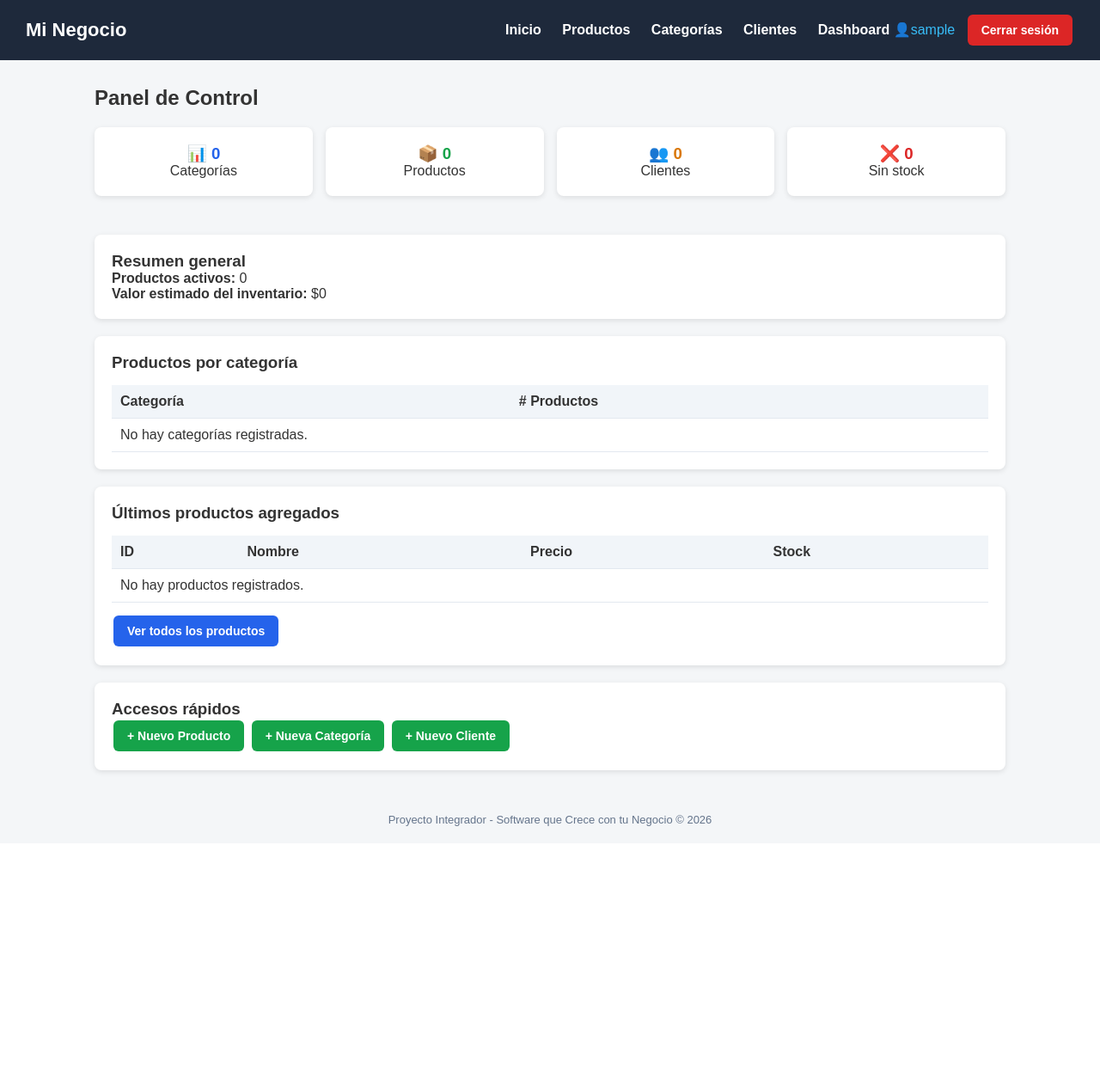
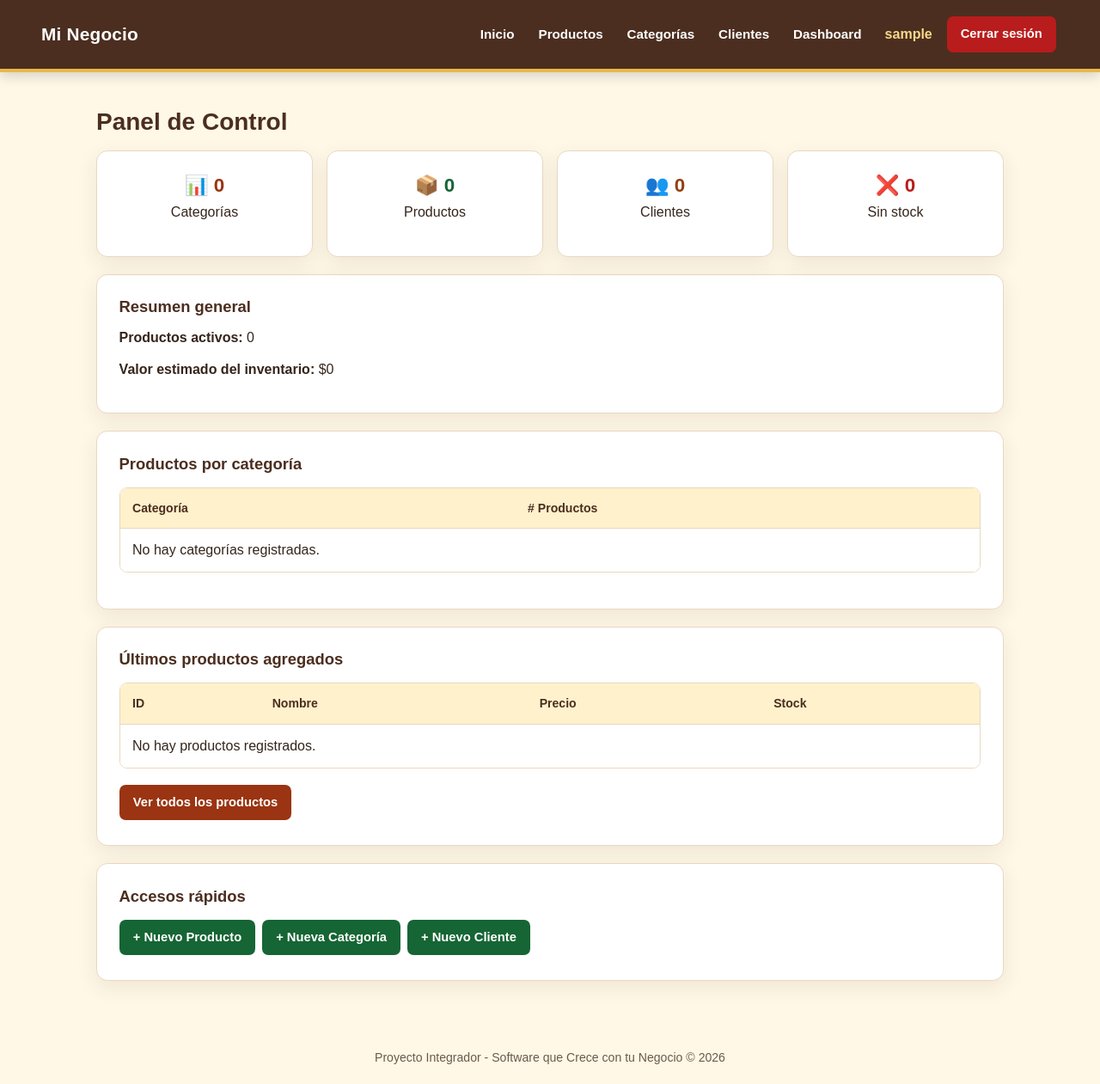
Before and after one commit to eximctc/tortilleria-AZ, a Django app: page /dashboard/ in a window 1280 px wide. Shown: the whole page at 86% size. Before the commit the page ends 961 px from the top, so only its background shows below. Run offline with Django 5.2, Linux system fonts and the light colour scheme; the visitor is signed in with stand-in values (Sample User, id 1); data that the repository does not hold is empty.

Commit message:
Actualización de estilos CSS

```diff
--- a/negocio/settings.py
+++ b/negocio/settings.py
@@ -118,7 +118,7 @@ USE_TZ = True
 # Static files (CSS, JavaScript, Images)
 # https://docs.djangoproject.com/en/6.1/howto/static-files/
 
-STATIC_URL = 'static/'
+STATIC_URL = '/static/'
 STATIC_ROOT = BASE_DIR / 'staticfiles'
 STATICFILES_DIRS = [BASE_DIR / 'static']
 
--- /dev/null
+++ b/static/css/styles.css
@@ -0,0 +1,456 @@
+:root {
+    color-scheme: light;
+    --color-primary: #9a3412;
+    --color-primary-hover: #7c2d12;
+    --color-secondary: #4b2e1f;
+    --color-maize: #e8b84a;
+    --color-background: #fff8e7;
+    --color-surface: #ffffff;
+    --color-text: #35251b;
+    --color-muted: #6b5a4a;
+    --color-border: #e8d8c0;
+    --color-success: #166534;
+    --color-danger: #b91c1c;
+    --color-warning: #92400e;
+    --shadow-card: 0 8px 24px rgba(75, 46, 31, 0.09);
+}
+
+* {
+    box-sizing: border-box;
+}
+
+html {
+    scroll-behavior: smooth;
+}
+
+body {
+    min-height: 100vh;
+    margin: 0;
+    display: flex;
+    flex-direction: column;
+    background: var(--color-background);
+    color: var(--color-text);
+    font-family: Arial, Helvetica, sans-serif;
+    line-height: 1.5;
+}
+
+a {
+    color: var(--color-primary);
+}
+
+a:focus-visible,
+button:focus-visible,
+input:focus-visible,
+select:focus-visible,
+textarea:focus-visible {
+    outline: 3px solid #8a5a00;
+    outline-offset: 3px;
+}
+
+.skip-link {
+    position: absolute;
+    z-index: 2;
+    top: 0.75rem;
+    left: 0.75rem;
+    padding: 0.65rem 0.9rem;
+    transform: translateY(-180%);
+    border-radius: 0.4rem;
+    background: var(--color-surface);
+    color: var(--color-secondary);
+    font-weight: 700;
+}
+
+.skip-link:focus {
+    transform: translateY(0);
+}
+
+.site-header {
+    display: flex;
+    align-items: center;
+    justify-content: space-between;
+    gap: 1rem 2rem;
+    padding: 1rem clamp(1rem, 4vw, 3rem);
+    border-bottom: 4px solid var(--color-maize);
+    background: var(--color-secondary);
+    color: #ffffff;
+    box-shadow: 0 4px 14px rgba(15, 23, 42, 0.18);
+}
+
+.brand {
+    flex: 0 0 auto;
+    color: #ffffff;
+    font-size: 1.3rem;
+    font-weight: 800;
+    letter-spacing: 0.01em;
+    text-decoration: none;
+}
+
+.site-nav {
+    display: flex;
+    align-items: center;
+    justify-content: flex-end;
+    flex-wrap: wrap;
+    gap: 0.45rem;
+}
+
+.site-nav > a {
+    padding: 0.5rem 0.65rem;
+    border-radius: 0.4rem;
+    color: #ffffff;
+    font-size: 0.95rem;
+    font-weight: 700;
+    text-decoration: none;
+}
+
+.site-nav > a:hover,
+.site-nav > a:focus-visible {
+    background: rgba(255, 255, 255, 0.12);
+    color: #ffffff;
+}
+
+.user-name {
+    padding: 0.45rem 0.6rem;
+    color: #f7d98b;
+    font-weight: 700;
+}
+
+.logout-form {
+    margin: 0;
+}
+
+.container {
+    width: min(1120px, 100%);
+    flex: 1;
+    margin: 0 auto;
+    padding: clamp(1.25rem, 4vw, 2.5rem) clamp(1rem, 4vw, 2rem);
+}
+
+.card {
+    margin-bottom: 1.25rem;
+    padding: clamp(1.1rem, 3vw, 1.6rem);
+    overflow: hidden;
+    border: 1px solid var(--color-border);
+    border-radius: 0.8rem;
+    background: var(--color-surface);
+    box-shadow: var(--shadow-card);
+}
+
+h1,
+h2,
+h3 {
+    margin-top: 0;
+    color: var(--color-secondary);
+    line-height: 1.25;
+}
+
+h2 {
+    margin-bottom: 1rem;
+    font-size: clamp(1.35rem, 3vw, 1.75rem);
+}
+
+h3 {
+    margin-bottom: 0.8rem;
+    font-size: 1.15rem;
+}
+
+p {
+    margin: 0 0 0.8rem;
+}
+
+.btn {
+    display: inline-flex;
+    min-height: 2.6rem;
+    align-items: center;
+    justify-content: center;
+    gap: 0.35rem;
+    margin: 0.2rem 0.2rem 0.2rem 0;
+    padding: 0.6rem 0.95rem;
+    border: 1px solid transparent;
+    border-radius: 0.45rem;
+    color: #ffffff;
+    cursor: pointer;
+    font: inherit;
+    font-size: 0.92rem;
+    font-weight: 700;
+    line-height: 1.2;
+    text-align: center;
+    text-decoration: none;
+    transition: background-color 140ms ease, transform 140ms ease;
+}
+
+.btn:hover {
+    transform: translateY(-1px);
+}
+
+.btn-primary {
+    background: var(--color-primary);
+}
+
+.btn-primary:hover {
+    background: var(--color-primary-hover);
+}
+
+.btn-success {
+    background: var(--color-success);
+}
+
+.btn-danger {
+    background: var(--color-danger);
+}
+
+.btn-warning {
+    background: var(--color-warning);
+}
+
+.btn-secondary {
+    background: var(--color-secondary);
+}
+
+.table-responsive {
+    width: 100%;
+    margin: 1rem 0;
+    overflow-x: auto;
+    border: 1px solid var(--color-border);
+    border-radius: 0.55rem;
+    -webkit-overflow-scrolling: touch;
+}
+
+table {
+    width: 100%;
+    border-collapse: collapse;
+    background: var(--color-surface);
+    text-align: left;
+}
+
+th,
+td {
+    padding: 0.8rem 0.9rem;
+    border-bottom: 1px solid var(--color-border);
+    vertical-align: middle;
+}
+
+th {
+    background: #fff1cc;
+    color: var(--color-secondary);
+    font-size: 0.88rem;
+    font-weight: 800;
+    white-space: nowrap;
+}
+
+tbody tr:last-child td {
+    border-bottom: 0;
+}
+
+tbody tr:hover {
+    background: #fffcf5;
+}
+
+.table-responsive table {
+    min-width: 620px;
+}
+
+.table-responsive td .btn {
+    white-space: nowrap;
+}
+
+.card form p {
+    margin-bottom: 1rem;
+}
+
+.card form label {
+    display: block;
+    margin-bottom: 0.35rem;
+    color: var(--color-secondary);
+    font-weight: 700;
+}
+
+.card form input:not([type="checkbox"]):not([type="radio"]),
+.card form select,
+.card form textarea {
+    width: 100%;
+    min-height: 2.7rem;
+    padding: 0.65rem 0.75rem;
+    border: 1px solid #d6c5a8;
+    border-radius: 0.45rem;
+    background: #ffffff;
+    color: var(--color-text);
+    font: inherit;
+}
+
+.card form textarea {
+    min-height: 7rem;
+    resize: vertical;
+}
+
+.card form input[type="checkbox"],
+.card form input[type="radio"] {
+    width: 1rem;
+    height: 1rem;
+    margin-right: 0.45rem;
+    accent-color: var(--color-primary);
+}
+
+.card form .helptext {
+    display: block;
+    margin-top: 0.25rem;
+    color: var(--color-muted);
+    font-size: 0.88rem;
+}
+
+.card form ul.errorlist {
+    margin: 0.3rem 0 0.6rem;
+    padding-left: 1.2rem;
+    color: var(--color-danger);
+}
+
+.messages {
+    margin: 0 0 1.25rem;
+    padding: 0;
+    list-style: none;
+}
+
+.messages li {
+    margin-bottom: 0.6rem;
+    padding: 0.8rem 1rem;
+    border: 1px solid transparent;
+    border-radius: 0.5rem;
+    font-weight: 700;
+}
+
+.messages .success {
+    border-color: #86efac;
+    background: #dcfce7;
+    color: #166534;
+}
+
+.messages .error {
+    border-color: #fca5a5;
+    background: #fee2e2;
+    color: #991b1b;
+}
+
+.messages .warning {
+    border-color: #fcd34d;
+    background: #fef3c7;
+    color: #78350f;
+}
+
+.auth-card {
+    width: min(100%, 440px);
+    margin: clamp(1rem, 6vh, 3.5rem) auto;
+}
+
+.stat-grid {
+    display: grid;
+    grid-template-columns: repeat(auto-fit, minmax(min(100%, 190px), 1fr));
+    gap: 1rem;
+    margin-bottom: 1.25rem;
+}
+
+.stat-card {
+    margin-bottom: 0;
+    text-align: center;
+}
+
+.stat-card h3 {
+    margin-bottom: 0.35rem;
+    font-size: 1.4rem;
+}
+
+.stat-card--primary h3 {
+    color: var(--color-primary);
+}
+
+.stat-card--success h3 {
+    color: var(--color-success);
+}
+
+.stat-card--warning h3 {
+    color: var(--color-warning);
+}
+
+.stat-card--danger h3 {
+    color: var(--color-danger);
+}
+
+.form-error-banner {
+    margin-top: 1rem;
+    padding: 0.75rem 0.9rem;
+    border: 1px solid #fca5a5;
+    border-radius: 0.45rem;
+    background: #fee2e2;
+    color: #991b1b;
+    font-weight: 700;
+}
+
+.site-footer {
+    padding: 1.2rem 1rem;
+    color: var(--color-muted);
+    font-size: 0.88rem;
+    text-align: center;
+}
+
+.sr-only {
+    position: absolute;
+    width: 1px;
+    height: 1px;
+    padding: 0;
+    overflow: hidden;
+    clip: rect(0, 0, 0, 0);
+    white-space: nowrap;
+    border: 0;
+}
+
+@media (max-width: 760px) {
+    .site-header {
+        align-items: flex-start;
+        flex-direction: column;
+        gap: 0.7rem;
+        padding: 1rem;
+    }
+
+    .site-nav {
+        width: 100%;
+        justify-content: flex-start;
+        gap: 0.25rem;
+    }
+
+    .site-nav > a {
+        padding: 0.45rem 0.55rem;
+    }
+
+    .logout-form {
+        margin: 0.2rem 0;
+    }
+
+    .container {
+        padding: 1.25rem 0.8rem;
+    }
+
+    .table-responsive table {
+        min-width: 680px;
+    }
+}
+
+@media (max-width: 420px) {
+    .btn {
+        padding: 0.58rem 0.7rem;
+        font-size: 0.86rem;
+    }
+
+    .card {
+        padding: 1rem;
+    }
+}
+
+@media (prefers-reduced-motion: reduce) {
+    html {
+        scroll-behavior: auto;
+    }
+
+    *,
+    *::before,
+    *::after {
+        transition-duration: 0.01ms !important;
+    }
+}
--- a/templates/base.html
+++ b/templates/base.html
@@ -4,109 +4,41 @@
     <meta charset="UTF-8">
     <meta name="viewport" content="width=device-width, initial-scale=1.0">
     <title>{% block title %}Mi Negocio{% endblock %}</title>
-    <style>
-        * { margin: 0; padding: 0; box-sizing: border-box; }
-        body { font-family: Arial, sans-serif; background: #f4f6f8; color: #333; }
-        header {
-            background: #1e293b;
-            color: #fff;
-            padding: 15px 30px;
-            display: flex;
-            justify-content: space-between;
-            align-items: center;
-        }
-        header h1 { font-size: 22px; }
-        header nav a {
-            color: #fff;
-            text-decoration: none;
-            margin-left: 20px;
-            font-weight: bold;
-        }
-        header nav a:hover { color: #38bdf8; }
-        .container { max-width: 1100px; margin: 30px auto; padding: 0 20px; }
-        .card {
-            background: #fff;
-            border-radius: 8px;
-            padding: 20px;
-            box-shadow: 0 2px 6px rgba(0, 0, 0, 0.1);
-            margin-bottom: 20px;
-        }
-        .btn {
-            display: inline-block;
-            padding: 10px 16px;
-            border-radius: 6px;
-            text-decoration: none;
-            color: #fff;
-            font-weight: bold;
-            border: none;
-            cursor: pointer;
-            font-size: 14px;
-            margin: 2px;
-        }
-        .btn-primary { background: #2563eb; }
-        .btn-success { background: #16a34a; }
-        .btn-danger { background: #dc2626; }
-        .btn-warning { background: #d97706; }
-        .btn-secondary { background: #64748b; }
-        .btn:hover { opacity: 0.9; }
-        table { width: 100%; border-collapse: collapse; margin-top: 15px; }
-        th, td { padding: 10px; text-align: left; border-bottom: 1px solid #e2e8f0; }
-        th { background: #f1f5f9; }
-        .messages { list-style: none; margin-bottom: 15px; }
-        .messages li { padding: 10px; border-radius: 6px; margin-bottom: 8px; }
-        .messages .success { background: #dcfce7; color: #166534; }
-        .messages .error { background: #fee2e2; color: #991b1b; }
-        footer { text-align: center; padding: 20px; color: #64748b; font-size: 13px; }
-         .form-control {
-width: 100%; padding: 10px; margin-bottom: 12px;
-border: 1px solid #cbd5e1; border-radius: 6px; font-size: 14px;
-}
-.form-check-input { margin-right: 8px; }
-
-form label { font-weight: bold; display: block; margin-bottom: 4px; }
-form p { margin-bottom: 12px; }
-.form-control {
-width: 100%; padding: 10px; margin-bottom: 12px;
-border: 1px solid #cbd5e1; border-radius: 6px; font-size: 14px;
-}
-.form-check-input { margin-right: 8px; }
-
-form label { font-weight: bold; display: block; margin-bottom: 4px; }
-form p { margin-bottom: 12px; }
-    </style>
-
+    {% load static %}
+    <link rel="stylesheet" href="{% static 'css/styles.css' %}">
 </head>
 <body>
-    <header>
-        <h1>Mi Negocio</h1>
-        <nav>
+    <a class="skip-link" href="#contenido">Saltar al contenido</a>
+    <header class="site-header">
+        <a class="brand" href="{% url 'inicio' %}">Mi Negocio</a>
+        <nav class="site-nav" aria-label="Navegación principal">
             <a href="{% url 'inicio' %}">Inicio</a>
             <a href="{% url 'lista_productos' %}">Productos</a>
             <a href="{% url 'lista_categorias' %}">Categorías</a>
             <a href="{% url 'lista_clientes' %}">Clientes</a>
             {% if user.is_authenticated %}
                 <a href="{% url 'dashboard' %}">Dashboard</a>
-                <span style="color:#38bdf8;">👤{{ user.username }}</span>
-                <form action="{% url 'logout' %}" method="post" style="display:inline;">
+                <span class="user-name">{{ user.username }}</span>
+                <form action="{% url 'logout' %}" method="post" class="logout-form">
                     {% csrf_token %}
-                    <button type="submit" class="btn btn-danger" style="margin-left:10px;">Cerrar sesión</button>
+                    <button type="submit" class="btn btn-danger">Cerrar sesión</button>
                 </form>
             {% else %}
                 <a href="{% url 'login' %}">Iniciar sesión</a>
             {% endif %}
         </nav>
     </header>
-    <div class="container">
+    <main class="container" id="contenido">
         {% if messages %}
-            <ul class="messages">
+            <ul class="messages" aria-live="polite">
                 {% for message in messages %}
                     <li class="{{ message.tags }}">{{ message }}</li>
                 {% endfor %}
             </ul>
         {% endif %}
         {% block content %}{% endblock %}
-    </div>
-    <footer>
+    </main>
+    <footer class="site-footer">
         Proyecto Integrador - Software que Crece con tu Negocio &copy; {% now "Y" %}
     </footer>
 </body>
--- a/templates/registration/login.html
+++ b/templates/registration/login.html
@@ -1,7 +1,7 @@
 {% extends 'base.html' %}
 {% block title %}Iniciar Sesión{% endblock %}
 {% block content %}
-<div class="card" style="max-width: 400px; margin: 0 auto;">
+<div class="card auth-card">
     <h2>Iniciar Sesión</h2>
     <form method="post">
         {% csrf_token %}
@@ -9,7 +9,7 @@
         <button type="submit" class="btn btn-primary">Entrar</button>
     </form>
     {% if form.errors %}
-        <p style="color: #dc2626; margin-top: 10px;">Usuario o contraseña incorrectos.</p>
+        <p class="form-error-banner" role="alert">Usuario o contraseña incorrectos.</p>
     {% endif %}
 </div>
 {% endblock %}
--- a/tienda/templates/tienda/categorias/lista.html
+++ b/tienda/templates/tienda/categorias/lista.html
@@ -6,6 +6,7 @@
     <div class="card">
         <h2>Lista de categorías</h2>
         <a href="{% url 'crear_categoria' %}" class="btn btn-success">+ Nueva categoría</a>
+        <div class="table-responsive">
         <table>
             <thead>
                 <tr>
@@ -31,5 +32,6 @@
                 {% endfor %}
             </tbody>
         </table>
+        </div>
     </div>
 {% endblock %}
--- a/tienda/templates/tienda/clientes/lista.html
+++ b/tienda/templates/tienda/clientes/lista.html
@@ -4,6 +4,7 @@
 <div class="card">
     <h2>Lista de Clientes</h2>
     <a href="{% url 'crear_cliente' %}" class="btn btn-success">+ Nuevo Cliente</a>
+    <div class="table-responsive">
     <table>
         <thead>
             <tr><th>ID</th><th>Nombre</th><th>Email</th><th>Teléfono</th><th>Dirección</th><th>Acciones</th></tr>
@@ -26,5 +27,6 @@
             {% endfor %}
         </tbody>
     </table>
+    </div>
 </div>
 {% endblock %}
--- a/tienda/templates/tienda/dashboard.html
+++ b/tienda/templates/tienda/dashboard.html
@@ -1,23 +1,23 @@
 {% extends 'base.html' %}
 {% block title %}Dashboard - Mi Negocio{% endblock %}
 {% block content %}
-<h2 style="margin-bottom:20px;">Panel de Control</h2>
+<h2>Panel de Control</h2>
 
-<div style="display:grid; grid-template-columns:repeat(auto-fit, minmax(200px, 1fr)); gap:15px; margin-bottom:25px;">
-    <div class="card" style="text-align:center;">
-        <h3 style="color:#2563eb;">📊 {{ total_categorias }}</h3>
+<div class="stat-grid">
+    <div class="card stat-card stat-card--primary">
+        <h3>📊 {{ total_categorias }}</h3>
         <p>Categorías</p>
     </div>
-    <div class="card" style="text-align:center;">
-        <h3 style="color:#16a34a;">📦 {{ total_productos }}</h3>
+    <div class="card stat-card stat-card--success">
+        <h3>📦 {{ total_productos }}</h3>
         <p>Productos</p>
     </div>
-    <div class="card" style="text-align:center;">
-        <h3 style="color:#d97706;">👥 {{ total_clientes }}</h3>
+    <div class="card stat-card stat-card--warning">
+        <h3>👥 {{ total_clientes }}</h3>
         <p>Clientes</p>
     </div>
-    <div class="card" style="text-align:center;">
-        <h3 style="color:#dc2626;">❌ {{ productos_sin_stock }}</h3>
+    <div class="card stat-card stat-card--danger">
+        <h3>❌ {{ productos_sin_stock }}</h3>
         <p>Sin stock</p>
     </div>
 </div>
@@ -30,6 +30,7 @@
 
 <div class="card">
     <h3>Productos por categoría</h3>
+    <div class="table-responsive">
     <table>
         <thead>
             <tr><th>Categoría</th><th># Productos</th></tr>
@@ -45,10 +46,12 @@
             {% endfor %}
         </tbody>
     </table>
+    </div>
 </div>
 
 <div class="card">
     <h3>Últimos productos agregados</h3>
+    <div class="table-responsive">
     <table>
         <thead>
             <tr><th>ID</th><th>Nombre</th><th>Precio</th><th>Stock</th></tr>
@@ -66,7 +69,8 @@
             {% endfor %}
         </tbody>
     </table>
-    <a href="{% url 'lista_productos' %}" class="btn btn-primary" style="margin-top:15px;">Ver todos los productos</a>
+    </div>
+    <a href="{% url 'lista_productos' %}" class="btn btn-primary">Ver todos los productos</a>
 </div>
 
 <div class="card">
--- a/tienda/templates/tienda/productos/lista.html
+++ b/tienda/templates/tienda/productos/lista.html
@@ -4,6 +4,7 @@
 <div class="card">
     <h2>Lista de Productos</h2>
     <a href="{% url 'crear_producto' %}" class="btn btn-success">+ Nuevo Producto</a>
+    <div class="table-responsive">
     <table>
         <thead>
             <tr><th>ID</th><th>Nombre</th><th>Precio</th><th>Stock</th><th>Categoría</th><th>Activo</th><th>Acciones</th></tr>
@@ -27,5 +28,6 @@
             {% endfor %}
         </tbody>
     </table>
+    </div>
 </div>
 {% endblock %}
```
